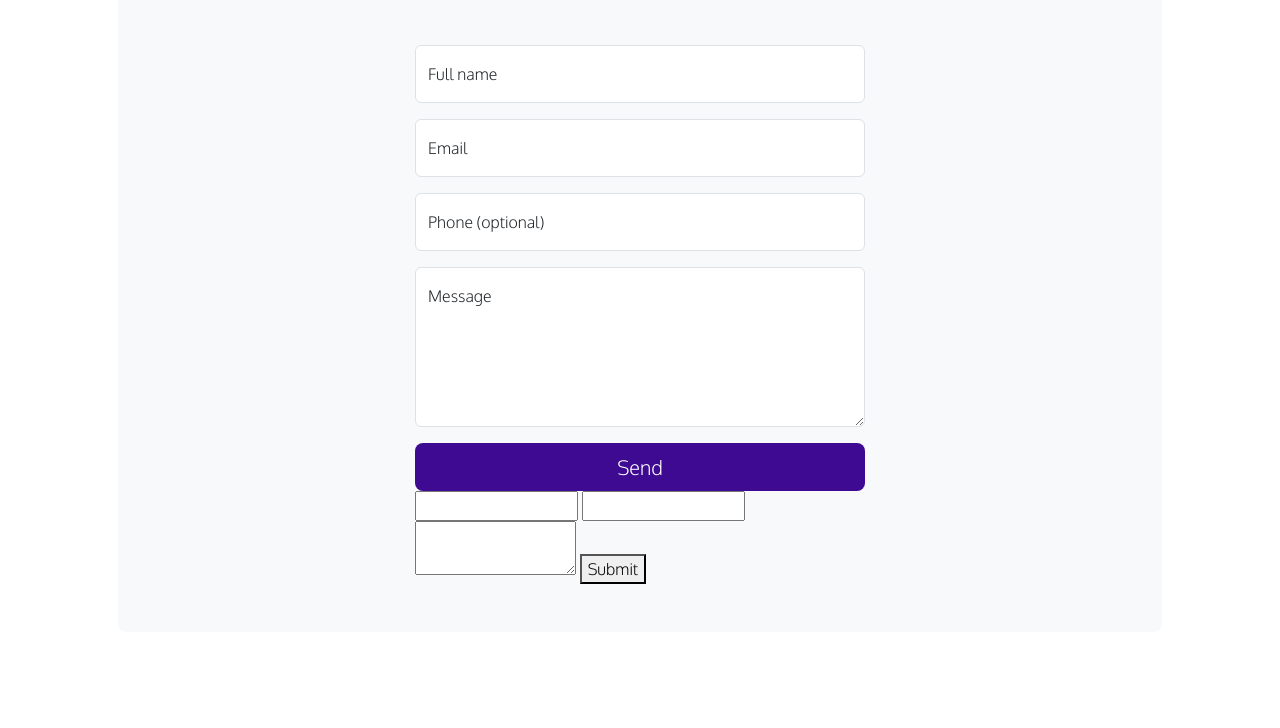
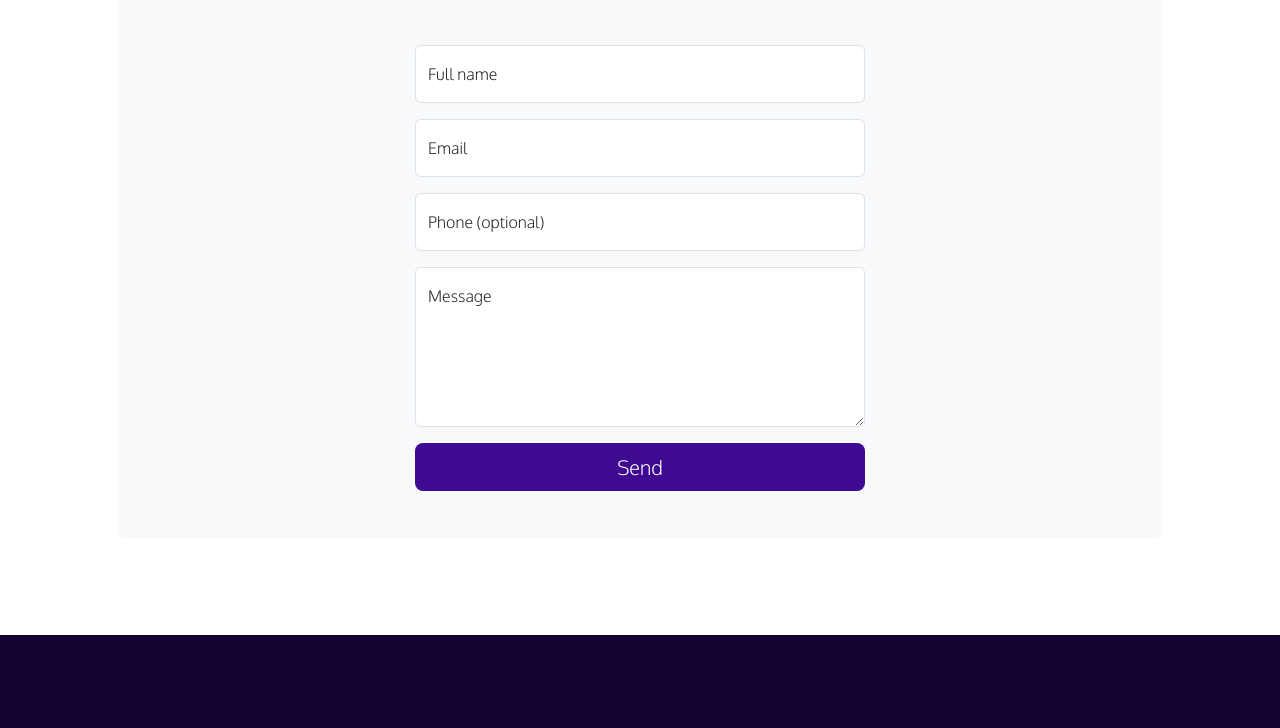
Before and after one commit to sandblasta/lotusexperiencedesign.github.io, a website: page contact.html in a window 1280 px wide. Shown: the part 305-1033 px from the top of the page. Drawn offline with nearby package versions, Linux system fonts and the light colour scheme.

Commit message:
Web3Forms API Update - Changing original  form over
Swapped the action and also added the hidden input line.

```diff
--- a/contact.html
+++ b/contact.html
@@ -77,9 +77,11 @@
                             <div class="col-lg-8 col-xl-6">
 
 
-                                <form action="https://formsubmit.co/dfa48be2d94303cd92b79ed97ad78df1" method="POST">
+                                <!-- <form action="https://formsubmit.co/dfa48be2d94303cd92b79ed97ad78df1" method="POST"> -->
+                                <form action="https://api.web3forms.com/submit" method="POST">
 
                                     <!-- Hidden stuff -->
+                                    <input type="hidden" name="access_key" value="704a652b-345a-4ec2-9478-76ee6a27d0bc">
                                     <input type="hidden" name="_subject" value="Message from Lotus XD Website">
                                     <input type="text" name="_honey" style="display:none">
 
@@ -123,13 +125,6 @@
 
                                 </form>
 
-                                <form action="https://api.web3forms.com/submit" method="POST">
-                                  <input type="hidden" name="access_key" value="704a652b-345a-4ec2-9478-76ee6a27d0bc">
-                                  <input type="text" name="name" required>
-                                  <input type="email" name="email" required>
-                                  <textarea name="message" required></textarea>
-                                  <button type="submit">Submit</button>
-                                </form>
 
 
 
```
